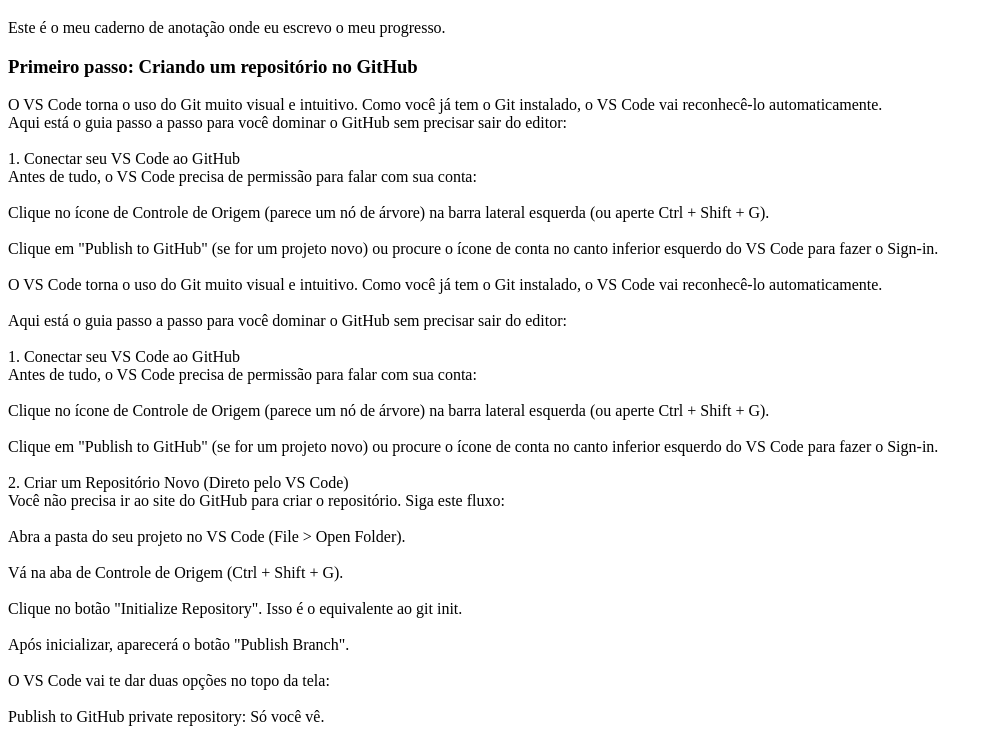
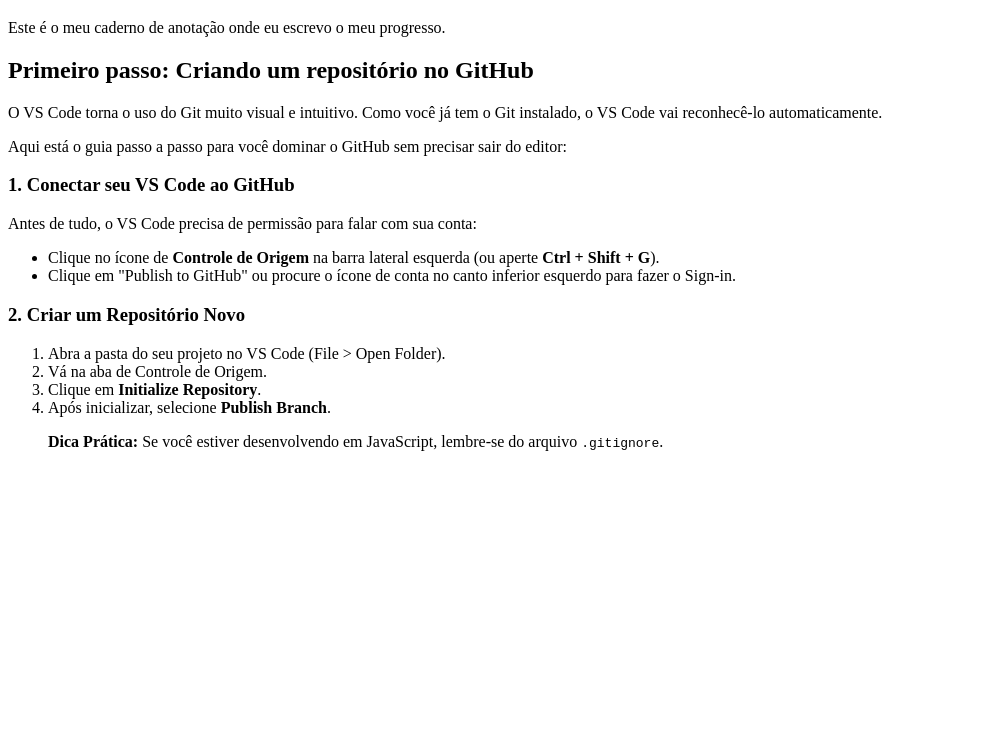
Before and after one commit to J34NDERSON/Meu-andamento-como-desenvolvedor, a plain HTML site: page index.html in a window 1280 px wide. Shown: the part 61-800 px from the top of the page, without its empty margins (0-989 px from the left). Drawn offline with Linux system fonts and the light colour scheme.

Commit message:
adicionando semantica em html

```diff
--- a/index.html
+++ b/index.html
@@ -9,76 +9,32 @@
     <h1>Meu caderno de anotação</h1>
     <p>Este é o meu caderno de anotação onde eu escrevo o meu progresso.</p>
 
-    <h3>Primeiro passo: Criando um repositório no GitHub</h3>
+    <section>
+        <h2>Primeiro passo: Criando um repositório no GitHub</h2>
 
-    O VS Code torna o uso do Git muito visual e intuitivo. Como você já tem o Git instalado, o VS Code vai reconhecê-lo automaticamente.<br>
+        <p>O VS Code torna o uso do Git muito visual e intuitivo. Como você já tem o Git instalado, o VS Code vai reconhecê-lo automaticamente.</p>
 
-Aqui está o guia passo a passo para você dominar o GitHub sem precisar sair do editor:<br>
-<br>
-1. Conectar seu VS Code ao GitHub<br>
-Antes de tudo, o VS Code precisa de permissão para falar com sua conta:<br>
-<br>
-Clique no ícone de Controle de Origem (parece um nó de árvore) na barra lateral esquerda (ou aperte Ctrl + Shift + G).<br>
-<br>
-Clique em "Publish to GitHub" (se for um projeto novo) ou procure o ícone de conta no canto inferior esquerdo do VS Code para fazer o Sign-in.<br>
-<br>
-O VS Code torna o uso do Git muito visual e intuitivo. Como você já tem o Git instalado, o VS Code vai reconhecê-lo automaticamente.<br>
-<br>
-Aqui está o guia passo a passo para você dominar o GitHub sem precisar sair do editor:<br>
-<br>
-1. Conectar seu VS Code ao GitHub<br>
-Antes de tudo, o VS Code precisa de permissão para falar com sua conta:<br>
-<br>
-Clique no ícone de Controle de Origem (parece um nó de árvore) na barra lateral esquerda (ou aperte Ctrl + Shift + G).<br>
-<br>
-Clique em "Publish to GitHub" (se for um projeto novo) ou procure o ícone de conta no canto inferior esquerdo do VS Code para fazer o Sign-in.<br>
-<br>
-2. Criar um Repositório Novo (Direto pelo VS Code)<br>
-Você não precisa ir ao site do GitHub para criar o repositório. Siga este fluxo:<br>
-<br>
-Abra a pasta do seu projeto no VS Code (File > Open Folder).<br>
-<br>
-Vá na aba de Controle de Origem (Ctrl + Shift + G).<br>
-<br>
-Clique no botão "Initialize Repository". Isso é o equivalente ao git init.<br>
-<br>
-Após inicializar, aparecerá o botão "Publish Branch".<br>
-<br>
-O VS Code vai te dar duas opções no topo da tela:<br>
-<br>
-Publish to GitHub private repository: Só você vê.<br>
-<br>
-Publish to GitHub public repository: Fica no seu portfólio para todos verem.<br>
-<br>
-Escolha uma, e pronto! O repositório será criado e o código enviado automaticamente.<br>
-<br>
-3. O Ciclo de Trabalho (Add, Commit, Push Visual)<br>
-Sempre que você alterar um arquivo, ele aparecerá na aba de Controle de Origem com a letra M (Modified).<br>
-<br>
-Stage (O git add): Ao lado do nome do arquivo alterado, clique no ícone de "+". O arquivo subirá para a seção "Staged Changes".<br>
-<br>
-Commit: Na caixa de texto acima, escreva sua mensagem (ex: "Criação da estrutura HTML"). Depois, clique no botão azul "Commit".<br>
-<br>
-Push: Após o commit, aparecerá um botão escrito "Sync Changes" (Sincronizar Alterações) com um ícone de nuvem ou setas. Clique nele. Isso fará o push para o GitHub.<br>
-<br>
-4. Clonar um Repositório (git clone)<br>
-Se você quer baixar um projeto seu ou de outra pessoa:<br>
-<br>
-Pressione Ctrl + Shift + P para abrir a paleta de comandos.<br>
-<br>
-Digite "Git: Clone" e aperte Enter.<br>
-<br>
-Cole a URL do repositório (ex: https://github.com/usuario/projeto.git).<br>
-<br>
-Escolha a pasta no seu computador onde o projeto será salvo.<br>
-<br>
-O VS Code perguntará se você quer abrir o repositório clonado. Clique em "Open".<br>
-<br>
-5. Dica para ser mais produtivo: O Terminal Integrado<br>
-Embora os botões facilitem, às vezes o terminal é mais rápido. Você pode abrir o terminal dentro do VS Code com Ctrl + ' (crase).<br>
-<br>
-Dica Prática: Se você estiver desenvolvendo em JavaScript ou Java, lembre-se de sempre criar um arquivo chamado .gitignore na pasta raiz. Escreva o nome das pastas que você não quer que subam para o GitHub (como node_modules/ ou arquivos de configuração pessoal). O VS Code deixará esses arquivos "cinzas", indicando que o Git vai ignorá-los.<br>
-<br>
-Quer tentar fazer o seu primeiro "Publish" agora? Se encontrar algum erro de "Git user name" ou "Email", me avise que te passo os comandos de configuração!<br>
+        <p>Aqui está o guia passo a passo para você dominar o GitHub sem precisar sair do editor:</p>
+
+        <h3>1. Conectar seu VS Code ao GitHub</h3>
+        <p>Antes de tudo, o VS Code precisa de permissão para falar com sua conta:</p>
+
+        <ul>
+            <li>Clique no ícone de <strong>Controle de Origem</strong> na barra lateral esquerda (ou aperte <strong>Ctrl + Shift + G</strong>).</li>
+            <li>Clique em "Publish to GitHub" ou procure o ícone de conta no canto inferior esquerdo para fazer o Sign-in.</li>
+        </ul>
+
+        <h3>2. Criar um Repositório Novo</h3>
+        <ol>
+            <li>Abra a pasta do seu projeto no VS Code (File > Open Folder).</li>
+            <li>Vá na aba de Controle de Origem.</li>
+            <li>Clique em <strong>Initialize Repository</strong>.</li>
+            <li>Após inicializar, selecione <strong>Publish Branch</strong>.</li>
+        </ol>
+
+        <blockquote>
+            <strong>Dica Prática:</strong> Se você estiver desenvolvendo em JavaScript, lembre-se do arquivo <code>.gitignore</code>.
+        </blockquote>
+    </section>
 </body>
 </html>
```
